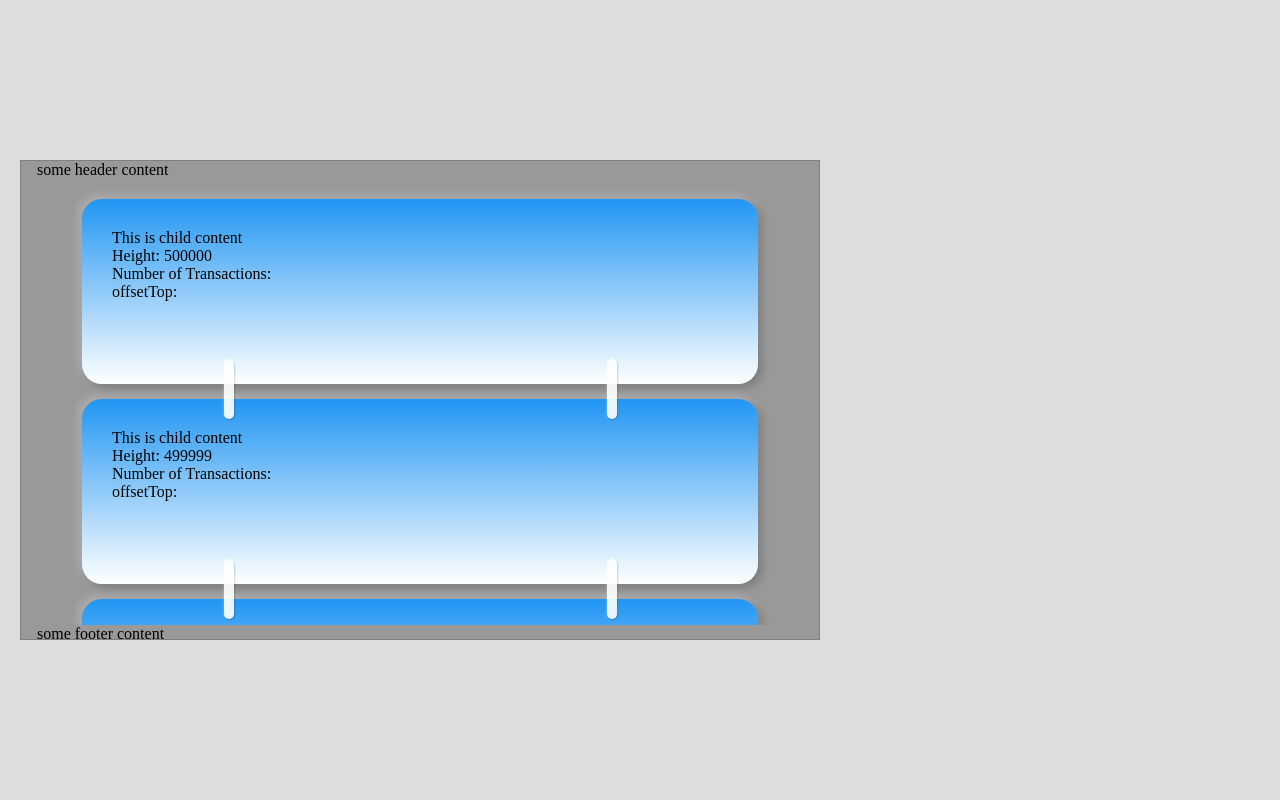
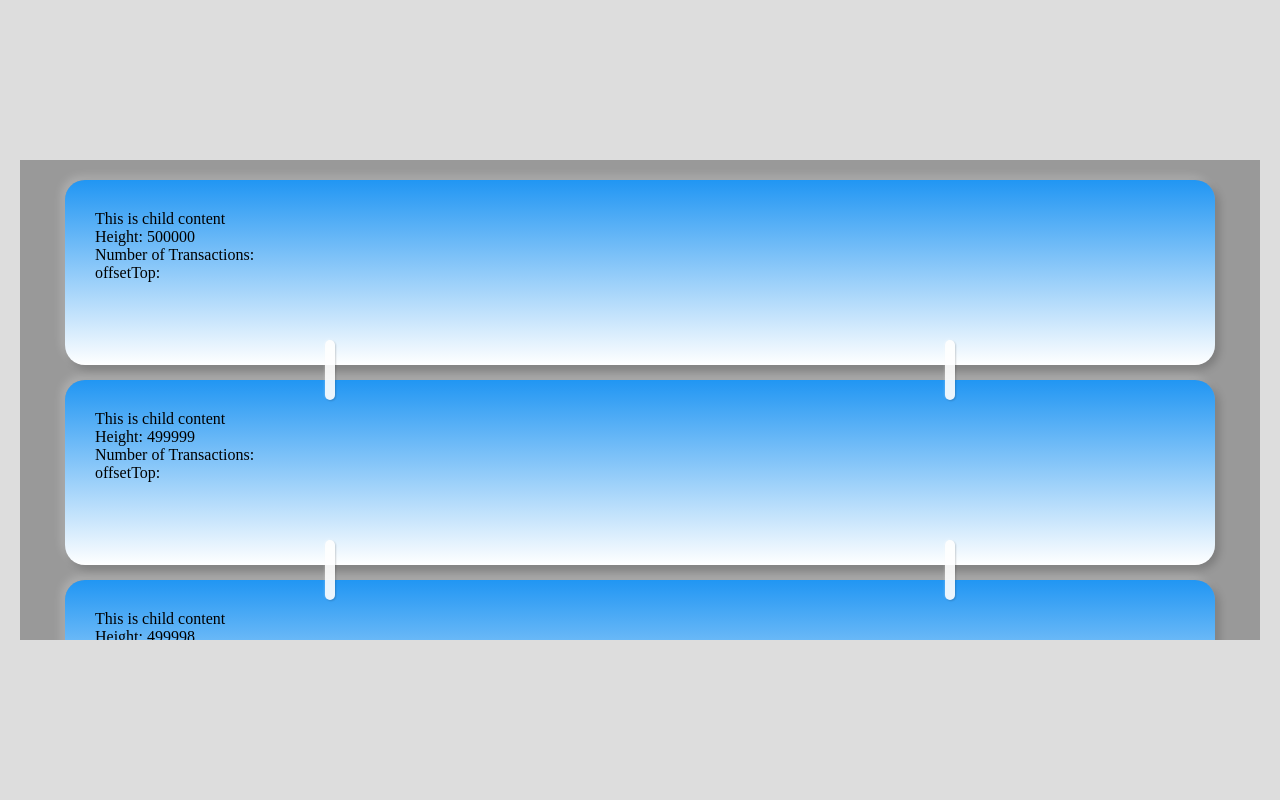
Before and after one commit to BioforestChain/virtual-scroll, a website built with Vite: page index.html in a window 1280 px wide. Built offline with nearby package versions, Linux system fonts and the light colour scheme.

Commit message:
:zap: 继续优化改进js的计算量，简化demo

```diff
--- a/index.html
+++ b/index.html
@@ -22,6 +22,8 @@
         justify-content: stretch;
       }
       scroll-viewport {
+        width: 100%;
+        height: 100%;
         background-color: #999;
       }
       .list-1 .block-card-item {
@@ -79,14 +81,14 @@
   </head>
   <body>
     <scroll-viewport>
-      <div
+      <!-- <div
         style="
           background: linear-gradient(45deg, #ffc107, transparent);
           height: 100px;
         "
         slot="bounce-top"
       ></div>
-      <header>some header content</header>
+      <header>some header content</header> -->
       <fixed-size-list
         class="list-1"
         item-size="200px"
@@ -105,14 +107,14 @@
           <div class="chain-link"></div>
         </div>
       </fixed-size-list>
-      <footer>some footer content</footer>
+      <!-- <footer>some footer content</footer>
       <div
         style="
           background: linear-gradient(45deg, #4caf50, transparent);
           height: 100px;
         "
         slot="bounce-bottom"
-      ></div>
+      ></div> -->
     </scroll-viewport>
   </body>
   <script>
--- a/src/fixed-size-list.ts
+++ b/src/fixed-size-list.ts
@@ -33,10 +33,12 @@ hostStyle.innerHTML = `
     visibility: hidden;
   }
   :host > #scroll-ctrl > .top {
-    height:var(--ctrl-scroll-panel-height);// calc(var(--ctrl-scroll-panel-height)*var(--scroll-progress));
+    height:var(--ctrl-scroll-panel-height);
+    // height: calc(var(--ctrl-scroll-panel-height)*var(--scroll-progress));
   }
   :host > #scroll-ctrl > .bottom {
-    height:var(--ctrl-scroll-panel-height);// calc(var(--ctrl-scroll-panel-height)*(1 - var(--scroll-progress)));
+    height:var(--ctrl-scroll-panel-height);
+    // height: calc(var(--ctrl-scroll-panel-height)*(1 - var(--scroll-progress)));
   }
   :host > #scroll-ctrl > .center {
     scroll-snap-align: center;
@@ -288,15 +290,15 @@ export class FixedSizeListBuilderElement<
 
     this._requestRenderAni();
   }
-  // private _scrollProcess = 0;
-  // public get scrollProcess() {
-  //   return this._scrollProcess;
-  // }
-  // public set scrollProcess(value) {
-  //   this._scrollProcess = value;
-  //   this.style.setProperty("--scroll-progress", value.toFixed(6));
-  // }
-  scrollProcess = 0;
+  private _scrollProcess = 0;
+  public get scrollProcess() {
+    return this._scrollProcess;
+  }
+  public set scrollProcess(value) {
+    this._scrollProcess = value;
+    this.style.setProperty("--scroll-progress", value.toFixed(6));
+  }
+  // scrollProcess = 0;
   private _rangechange_event_collection?: Map<
     bigint,
     RenderRangeChangeEntry<T>
@@ -361,17 +363,14 @@ export class FixedSizeListBuilderElement<
     }
   };
 
-  // scrollTopLowBit = 0
-  // scrollTopHighBit = 0
-  // get scrollTopBn (){
-  //   return
-  // }
-  // scrollTopBn =
   /**
    * 这里是放大了1e6的精度
    */
   virtualScrollTop6e = 0n;
-  MAX_VIRTUAL_SCROLL_HEIGHT_6E = 0n;
+  get virtualScrollTop() {
+    return this.virtualScrollTop6e / 1000000n;
+  }
+  private MAX_VIRTUAL_SCROLL_HEIGHT_6E = 0n;
 
   private _preScrollTop = -1;
   private _preScrollDiff = 0;
@@ -397,21 +396,16 @@ export class FixedSizeListBuilderElement<
     if (!this.viewPort || !this._templateFactory) {
       return;
     }
-    // const viewPortBound = this.viewPort.getBoundingClientRect();
-    // const { scrollHeight } = this._scrollCtrl; //.viewPort;
     const scrollHeight = this._ctrlScrollPanelHeight * 2;
-    // this._scrollCtrl.lastElementChild!.getBoundingClientRect().height * 2;
-    const scrollCtrlHeight = this._scrollCtrl.getBoundingClientRect().height;
+    const scrollCtrlHeight = this.viewPort.viewportHeight;
     const virtualListViewHeight =
-      this._virtualListView.getBoundingClientRect().height; //.viewPort;
+      this.viewPort.viewportHeight + this.safeRenderBottom + this.safeRenderTop;
 
-    const scrollTop = fixedNum(
-      this._scrollCtrl.scrollTop // - virtualListViewHeight
-    );
+    const scrollTop = fixedNum(this._scrollCtrl.scrollTop);
     const _centerScrollTop = fixedNum((scrollHeight - scrollCtrlHeight) / 2);
     const preScrollTop =
       this._preScrollTop === -1 ? _centerScrollTop : this._preScrollTop;
-    // const preScrollDiff = this._preScrollDiff;
+
     let scrollDiff = 0;
     /// 正在向下滚动
     if (scrollTop > _centerScrollTop) {
@@ -446,9 +440,6 @@ export class FixedSizeListBuilderElement<
       );
 
     this._preScrollTop = scrollTop;
-    // if (preScrollDiff === scrollDiff && scrollDiff === 0) {
-    //   return;
-    // }
 
     /// 计算virtualScrollTop/virtualScrollBottom
     let virtualScrollTop6e = this.virtualScrollTop6e + to6eBn(scrollDiff);
@@ -471,31 +462,24 @@ export class FixedSizeListBuilderElement<
 
     this.virtualScrollTop6e = virtualScrollTop6e;
 
-    let virtualScrollBottom6e =
-      virtualScrollTop6e + to6eBn(virtualListViewHeight);
-    if (virtualScrollBottom6e > MAX_VIRTUAL_SCROLL_BOTTOM_6E) {
-      virtualScrollBottom6e = MAX_VIRTUAL_SCROLL_BOTTOM_6E;
-    }
-
     /// 开始进行safeArea的渲染空间计算
     let safeRenderTop6e = to6eBn(this.safeRenderTop);
-    let safeRenderScrollTop = virtualScrollTop6e - safeRenderTop6e;
-    if (safeRenderScrollTop < 0n) {
-      // safeRenderScrollTop = 0n;
-      // safeRenderTop6e += safeRenderScrollTop;
+    let safeRenderScrollTop6e = virtualScrollTop6e - safeRenderTop6e;
+
+    let safeRenderScrollBottom6e =
+      safeRenderScrollTop6e + to6eBn(virtualListViewHeight);
+    if (safeRenderScrollBottom6e > MAX_VIRTUAL_SCROLL_BOTTOM_6E) {
+      safeRenderScrollBottom6e = MAX_VIRTUAL_SCROLL_BOTTOM_6E;
     }
 
     const itemSize6e = to6eBn(this.itemSize);
 
     const viewStartIndex =
-      (safeRenderScrollTop < 0n ? 0n : safeRenderScrollTop) / itemSize6e;
-    const viewEndIndex = virtualScrollBottom6e / itemSize6e;
+      (safeRenderScrollTop6e < 0n ? 0n : safeRenderScrollTop6e) / itemSize6e;
+    const viewEndIndex = safeRenderScrollBottom6e / itemSize6e;
     /**坐标偏移 */
     const koordinatenverschiebung =
-      Number(
-        safeRenderScrollTop /* - safeRenderTop6e */ -
-          viewStartIndex * itemSize6e
-      ) / 1e6;
+      Number(safeRenderScrollTop6e - viewStartIndex * itemSize6e) / 1e6;
 
     /// 先标记回收
     const rms = new Set<T>();
--- a/src/scroll-viewport.ts
+++ b/src/scroll-viewport.ts
@@ -11,10 +11,6 @@ export class ScrollViewportElement extends LitElement {
   static styles = css`
     :host {
       display: block;
-      border: solid 1px gray;
-      padding: 16px;
-      max-width: 800px;
-      max-height: 100%;
       overflow: auto;
       box-sizing: border-box;
       scroll-snap-type: none;
@@ -33,6 +29,8 @@ export class ScrollViewportElement extends LitElement {
       scroll-snap-align: end;
     }
   `;
+  viewportHeight = 0;
+  viewportWidth = 0;
   private _resize_ob = (() => {
     const ob = new ResizeObserver((entries) => {
       for (const entry of entries) {
@@ -41,11 +39,11 @@ export class ScrollViewportElement extends LitElement {
         }
         this.style.setProperty(
           "--viewport-height",
-          entry.contentRect.height + "px"
+          (this.viewportHeight = entry.contentRect.height) + "px"
         );
         this.style.setProperty(
           "--viewport-width",
-          entry.contentRect.width + "px"
+          (this.viewportWidth = entry.contentRect.width) + "px"
         );
         this.dispatchEvent(
           new CustomEvent("viewportreisze", { detail: entry.contentRect })
```
